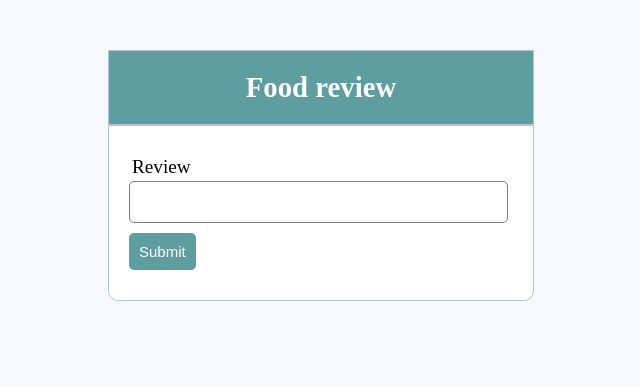
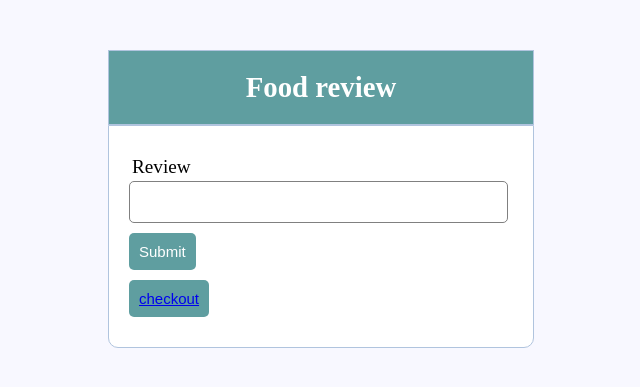
Before and after one commit to TaufiqAhmedNoor/CSE327, a PHP site: page /Review.php in a window 1280 px wide. Shown: the top 387 px of the page, without its empty margins (319-959 px from the left). Run offline with PHP 8.4, Linux system fonts and the light colour scheme.

Commit message:
Update Review.php

```diff
--- a/Review.php
+++ b/Review.php
@@ -20,6 +20,9 @@
     <div class="input-ground">
         <button type="submit" name="Review" class="btn">Submit</button>
     </div>
+    <div class="input-ground">
+        <button type="submit" name="Checkout" class="btn"><a href="details.php">checkout</a></button>
+    </div>
     </form>
 </body>
 </html>
```
